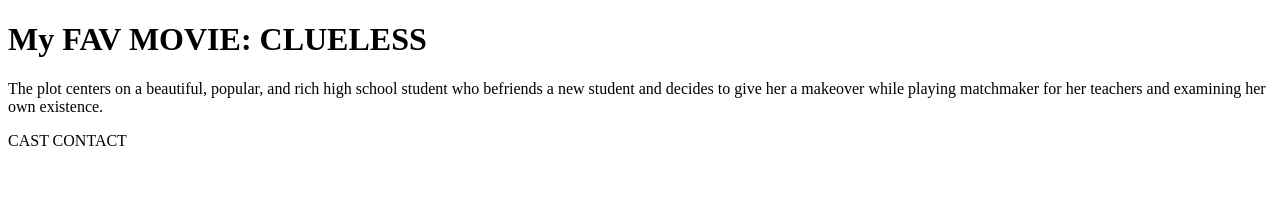
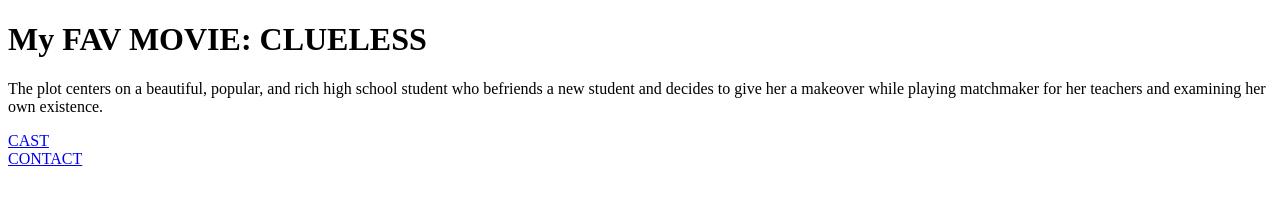
Before and after one commit to SFlorence96/html-lab1, a plain HTML site: page INDEX.HTML in a window 1280 px wide. Drawn offline with Linux system fonts and the light colour scheme.

Commit message:
FIXED LINKS

```diff
--- a/INDEX.HTML
+++ b/INDEX.HTML
@@ -9,7 +9,7 @@
     <H1> My FAV MOVIE: CLUELESS </H1>
     <p>
     The plot centers on a beautiful, popular, and rich high school student who befriends a new student and decides to give her a makeover while playing matchmaker for her teachers and examining her own existence. </p>
-    <a> CAST </a>
-    <a> CONTACT </a>
+    <a href= "CAST.HTML"> CAST </a> <br>
+    <a href="CONTACT.HTML"> CONTACT </a> <br>
 </body>
 </html>
```
Also changed, not shown: CONTACT.HTML (+7 -1 lines).
